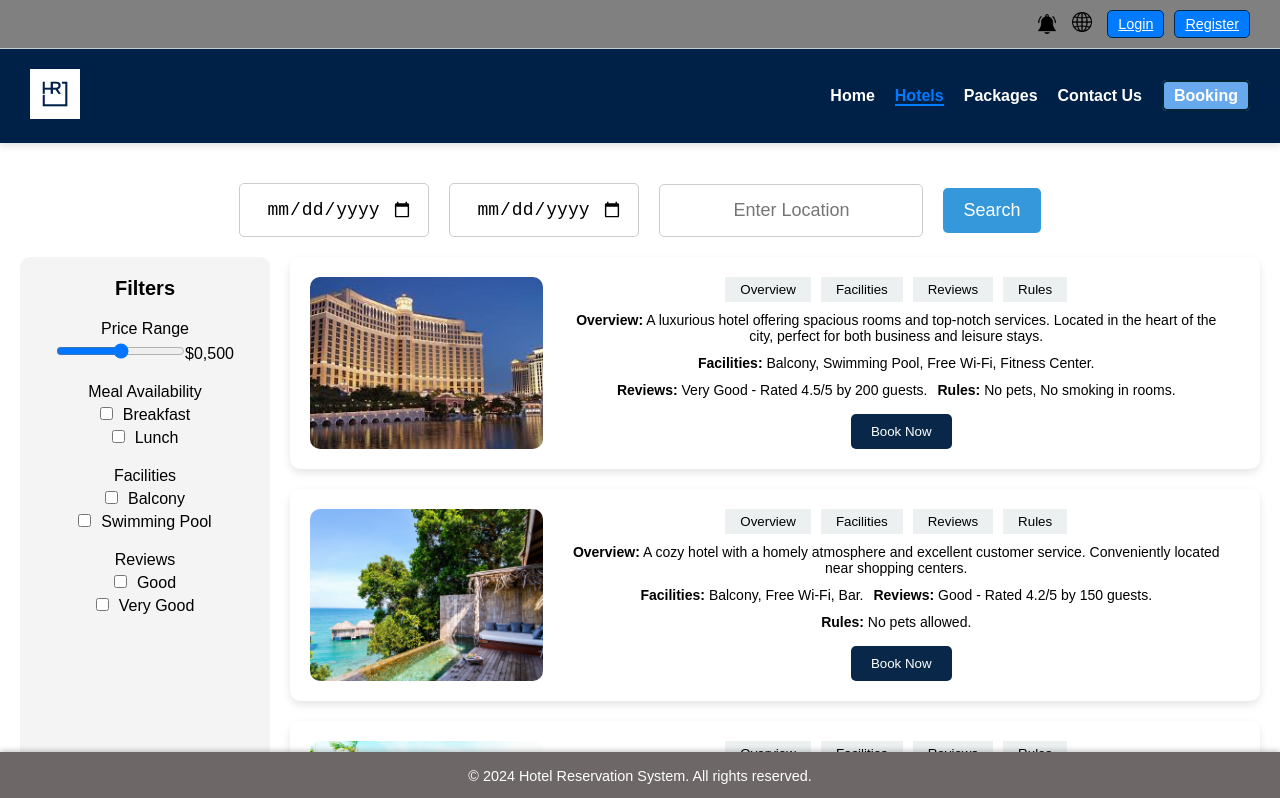
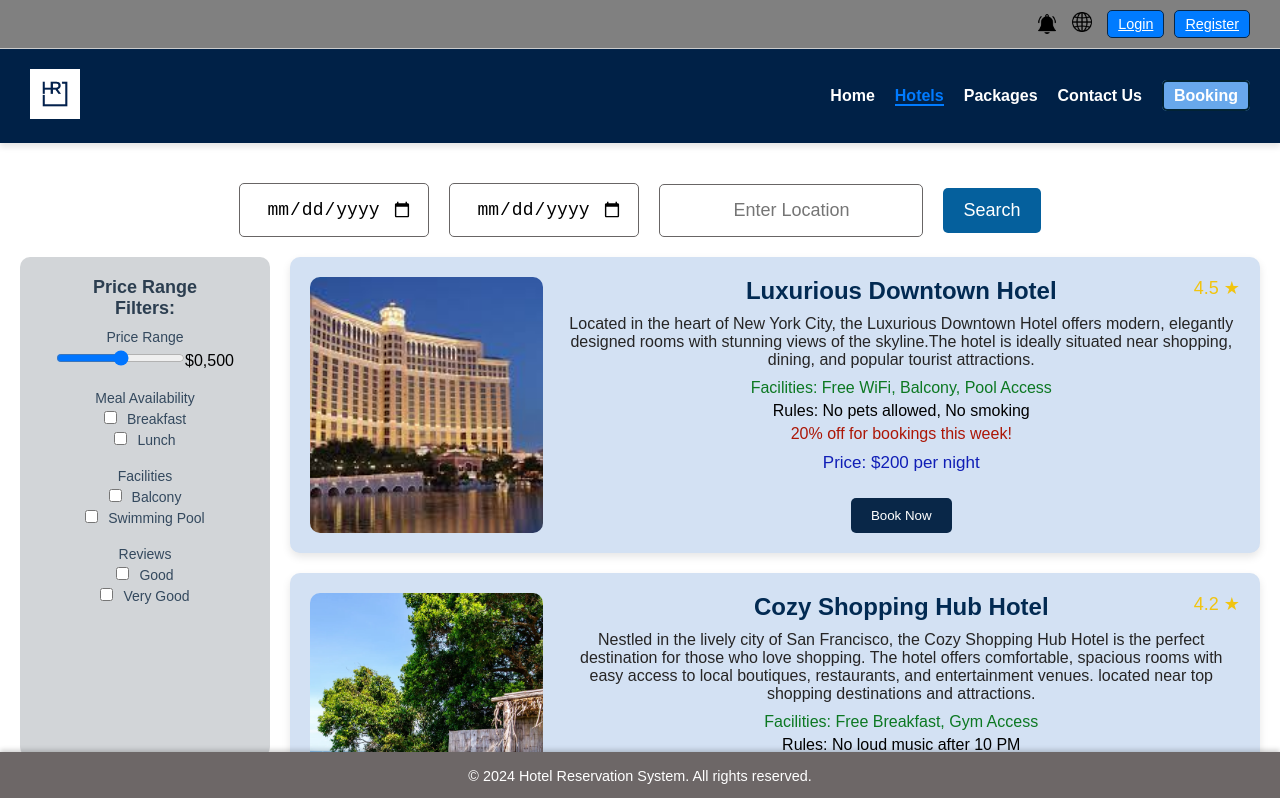
Before and after one commit to githmini2000/Hotel-Reservation-System, a React (Create React App) app: page /hotels in a window 1280 px wide. Shown: the top 798 px of the page. Built offline with nearby package versions, Linux system fonts and the light colour scheme.

Commit message:
Updated the Hotels Files

```diff
--- a/src/pages/Hotels.css
+++ b/src/pages/Hotels.css
@@ -12,6 +12,7 @@ body {
   display: flex;
   flex-direction: column;
   padding: 20px;
+
 }
 
 .search-bar {
@@ -29,31 +30,33 @@ body {
 
 .search-bar input {
   padding: 15px;
-  font-size: 18px; /* Increased font size */
-  border: 1px solid #ccc;
+  font-size: 18px;
+  border: 1px solid #686565;
   border-radius: 5px;
-  text-align: center; /* Centered text inside the input fields */
+  text-align: center;
 }
 
 .search-bar button {
   padding: 12px 20px;
-  background-color: #3498db;
+  background-color: #05609d;
   color: white;
   border: none;
   border-radius: 5px;
   cursor: pointer;
-  font-size: 18px; /* Increased font size */
+  font-size: 18px;
 }
 
 .filter-container {
   display: flex;
   gap: 20px;
+  height: 500px
+
 }
 
 .filters {
   width: 250px;
   padding: 20px;
-  background-color: #f4f4f4;
+  background-color: #d2d5d8;
   border-radius: 10px;
 }
 
@@ -84,11 +87,12 @@ body {
 
 .hotel-card {
   width: 100%;
-  background-color: #ffffff;
+  background-color: #d3e1f3;
   padding: 20px;
   border-radius: 10px;
   box-shadow: 0 4px 8px rgba(0, 0, 0, 0.1);
   position: relative;
+
 }
 
 .hotel-card-content {
@@ -97,7 +101,7 @@ body {
 }
 
 .hotel-image {
-  width: 25%; /* Image takes up 1/4 of the box */
+  width: 25%;
   flex-shrink: 0;
 }
 
@@ -109,22 +113,52 @@ body {
 }
 
 .hotel-details {
-  width: 75%; /* Details take up the remaining 3/4 */
+  width: 75%;
 }
 
-.tabs button {
-  margin-right: 10px;
-  padding: 5px 15px;
-  background-color: #ecf0f1;
-  border: none;
-  cursor: pointer;
+.hotel-details h3 {
+  font-size: 24px;
+  margin-bottom: 10px;
+  color: #022a52; /* Dark Blue */
 }
 
-.description p {
-  margin-top: 10px;
-  font-size: 14px;
-  display: inline-block;
-  margin-right: 10px; /* Add some space between descriptions */
+.description {
+  font-size: 16px;
+  margin: 10px 0;
+  color: #262525; /* Gray or Black */
+}
+
+.facilities {
+  font-size: 16px;
+  color: #0c7822; /* Green */
+  margin: 5px 0;
+}
+
+.rules {
+  font-size: 16px;
+  color: #000000; /* Black */
+  margin: 5px 0;
+}
+
+.offers {
+  font-size: 16px;
+  color: #ac1606  !important; /* Red */
+  margin: 5px 0;
+}
+
+.price {
+  font-size: 17px;
+  color: #101eb6; /* Black */
+  margin: 10px 0;
+
+}
+
+.rating {
+  position: absolute;
+  top: 20px;
+  right: 20px;
+  color: #f1c40f; /* Yellow */
+  font-size: 18px;
 }
 
 .book-now {
@@ -134,4 +168,46 @@ body {
   border: none;
   cursor: pointer;
   margin-top: 20px;
+  border-radius: 5px;
 }
+
+.book-now:hover {
+  background-color: #27ae60;
+}
+
+/* Filters */
+.filters h3 {
+  margin-bottom: 10px;
+  font-size: 18px;
+  color: #2c3e50;
+}
+
+.filters .filter-group label {
+  font-size: 14px;
+  color: #34495e;
+}
+
+.filters .filter-group input[type="checkbox"] {
+  margin-right: 10px;
+}
+
+/* Filter Options */
+.filters h3:nth-of-type(1)::before {
+  content: "Price Range";
+  display: block;
+}
+
+.filters h3:nth-of-type(2)::before {
+  content: "Meal Availability";
+  display: block;
+}
+
+.filters h3:nth-of-type(3)::before {
+  content: "Facilities";
+  display: block;
+}
+
+.filters h3:nth-of-type(4)::before {
+  content: "Reviews";
+  display: block;
+}
--- a/src/pages/Hotels.js
+++ b/src/pages/Hotels.js
@@ -1,5 +1,5 @@
-import React, { useState } from 'react';
-import './Hotels.css';
+import React, { useState } from "react";
+import "./Hotels.css";
 import imgHotel1 from "../assets/imgHotel1.png";
 import imgHotel2 from "../assets/imgHotel2.png";
 import imgHotel3 from "../assets/imgHotel3.png";
@@ -13,22 +13,22 @@ const Hotels = () => {
   });
 
   const [search, setSearch] = useState({
-    checkinDate: '',
-    checkoutDate: '',
-    location: '',
+    checkinDate: "",
+    checkoutDate: "",
+    location: "",
   });
 
   const handleFilterChange = (e) => {
     const { name, value, type, checked } = e.target;
-    if (type === 'checkbox') {
-      setFilters((prevFilters) => {
-        const updatedFilters = { ...prevFilters };
-        if (name.includes('mealAvailability') || name.includes('facilities') || name.includes('reviews')) {
-          updatedFilters[name][value] = checked;
-        }
-        return updatedFilters;
-      });
-    } else if (type === 'range') {
+    if (type === "checkbox") {
+      setFilters((prevFilters) => ({
+        ...prevFilters,
+        [name]: {
+          ...prevFilters[name],
+          [value]: checked,
+        },
+      }));
+    } else if (type === "range") {
       setFilters((prevFilters) => ({
         ...prevFilters,
         [name]: value,
@@ -43,6 +43,44 @@ const Hotels = () => {
       [name]: value,
     }));
   };
+
+  const hotels = [
+    {
+      id: 1,
+      name: "Luxurious Downtown Hotel",
+      description:
+        "Located in the heart of New York City, the Luxurious Downtown Hotel offers modern, elegantly designed rooms with stunning views of the skyline.The hotel is ideally situated near shopping, dining, and popular tourist attractions.",
+      facilities: "Free WiFi, Balcony, Pool Access",
+      rules: "No pets allowed, No smoking",
+      price: "$200 per night",
+      stars: 4.5,
+      offers: "20% off for bookings this week!",
+      img: imgHotel1,
+    },
+    {
+      id: 2,
+      name: "Cozy Shopping Hub Hotel",
+      description:
+        "Nestled in the lively city of San Francisco, the Cozy Shopping Hub Hotel is the perfect destination for those who love shopping. The hotel offers comfortable, spacious rooms with easy access to local boutiques, restaurants, and entertainment venues. located near top shopping destinations and attractions.",
+      facilities: "Free Breakfast, Gym Access",
+      rules: "No loud music after 10 PM",
+      price: "$150 per night",
+      stars: 4.2,
+      offers: "Limited rooms available!",
+      img: imgHotel2,
+    },
+    {
+      id: 3,
+      name: "Modern Tourist Stay",
+      description: "The Modern Tourist Stay in Miami Beach offers contemporary accommodations with breathtaking ocean views. Guests can unwind by the outdoor pool, enjoy fitness facilities, or explore the vibrant nightlife of Miami. The hotel provides spacious rooms equipped with all the necessary amenities for a relaxing vacation. for tourists, offering modern rooms with ocean views.",
+      facilities: "Free Parking, Swimming Pool",
+      rules: "Check-in after 2 PM, Check-out by 11 AM",
+      price: "$180 per night",
+      stars: 5.0,
+      offers: "Early bird discounts available!",
+      img: imgHotel3,
+    },
+  ];
 
   return (
     <div className="hotels-container">
@@ -75,7 +113,7 @@ const Hotels = () => {
       {/* Filter Section */}
       <div className="filter-container">
         <div className="filters">
-          <h3>Filters</h3>
+          <h3>Filters:</h3>
           <div className="filter-group">
             <label>Price Range</label>
             <input
@@ -163,77 +201,25 @@ const Hotels = () => {
 
         {/* Hotel Details Section */}
         <div className="hotel-cards">
-          {/* Hotel Box 1 */}
-          <div className="hotel-card">
-            <div className="hotel-card-content">
-              <div className="hotel-image">
-                <img src={imgHotel1} alt="Hotel 1" />
-              </div>
-              <div className="hotel-details">
-                <div className="tabs">
-                  <button>Overview</button>
-                  <button>Facilities</button>
-                  <button>Reviews</button>
-                  <button>Rules</button>
+          {hotels.map((hotel) => (
+            <div className="hotel-card" key={hotel.id}>
+              <div className="hotel-card-content">
+                <div className="hotel-image">
+                  <img src={hotel.img} alt={hotel.name} />
                 </div>
-                <div className="description">
-                  <p><strong>Overview:</strong> A luxurious hotel offering spacious rooms and top-notch services. Located in the heart of the city, perfect for both business and leisure stays.</p>
-                  <p><strong>Facilities:</strong> Balcony, Swimming Pool, Free Wi-Fi, Fitness Center.</p>
-                  <p><strong>Reviews:</strong> Very Good - Rated 4.5/5 by 200 guests.</p>
-                  <p><strong>Rules:</strong> No pets, No smoking in rooms.</p>
+                <div className="hotel-details">
+                  <h3>{hotel.name}</h3>
+                  <p className="description">{hotel.description}</p>
+                  <p className="facilities">Facilities: {hotel.facilities}</p>
+                  <p>Rules: {hotel.rules}</p>
+                  <p className="offers">{hotel.offers}</p>
+                  <p className="price">Price: {hotel.price}</p>
+                  <span className="rating">{hotel.stars} ★</span>
+                  <button className="book-now">Book Now</button>
                 </div>
-                <button className="book-now">Book Now</button>
               </div>
             </div>
-          </div>
-
-          {/* Hotel Box 2 */}
-          <div className="hotel-card">
-            <div className="hotel-card-content">
-              <div className="hotel-image">
-                <img src={imgHotel2} alt="Hotel 2" />
-              </div>
-              <div className="hotel-details">
-                <div className="tabs">
-                  <button>Overview</button>
-                  <button>Facilities</button>
-                  <button>Reviews</button>
-                  <button>Rules</button>
-                </div>
-                <div className="description">
-                  <p><strong>Overview:</strong> A cozy hotel with a homely atmosphere and excellent customer service. Conveniently located near shopping centers.</p>
-                  <p><strong>Facilities:</strong> Balcony, Free Wi-Fi, Bar.</p>
-                  <p><strong>Reviews:</strong> Good - Rated 4.2/5 by 150 guests.</p>
-                  <p><strong>Rules:</strong> No pets allowed.</p>
-                </div>
-                <button className="book-now">Book Now</button>
-              </div>
-            </div>
-          </div>
-
-          {/* Hotel Box 3 */}
-          <div className="hotel-card">
-            <div className="hotel-card-content">
-              <div className="hotel-image">
-                <img src={imgHotel3} alt="Hotel 3" />
-              </div>
-              <div className="hotel-details">
-                <div className="tabs">
-                  <button>Overview</button>
-                  <button>Facilities</button>
-                  <button>Reviews</button>
-                  <button>Rules</button>
-                </div>
-                <div className="description">
-                  <p><strong>Overview:</strong> A modern hotel with excellent amenities for business travelers and tourists.</p>
-                  <p><strong>Facilities:</strong> Swimming Pool, Fitness Center, Bar.</p>
-                  <p><strong>Reviews:</strong> Excellent - Rated 5/5 by 300 guests.</p>
-                  <p><strong>Rules:</strong> No smoking inside rooms.</p>
-                </div>
-                <button className="book-now">Book Now</button>
-              </div>
-            </div>
-          </div>
+          ))}
         </div>
       </div>
     </div>
```
